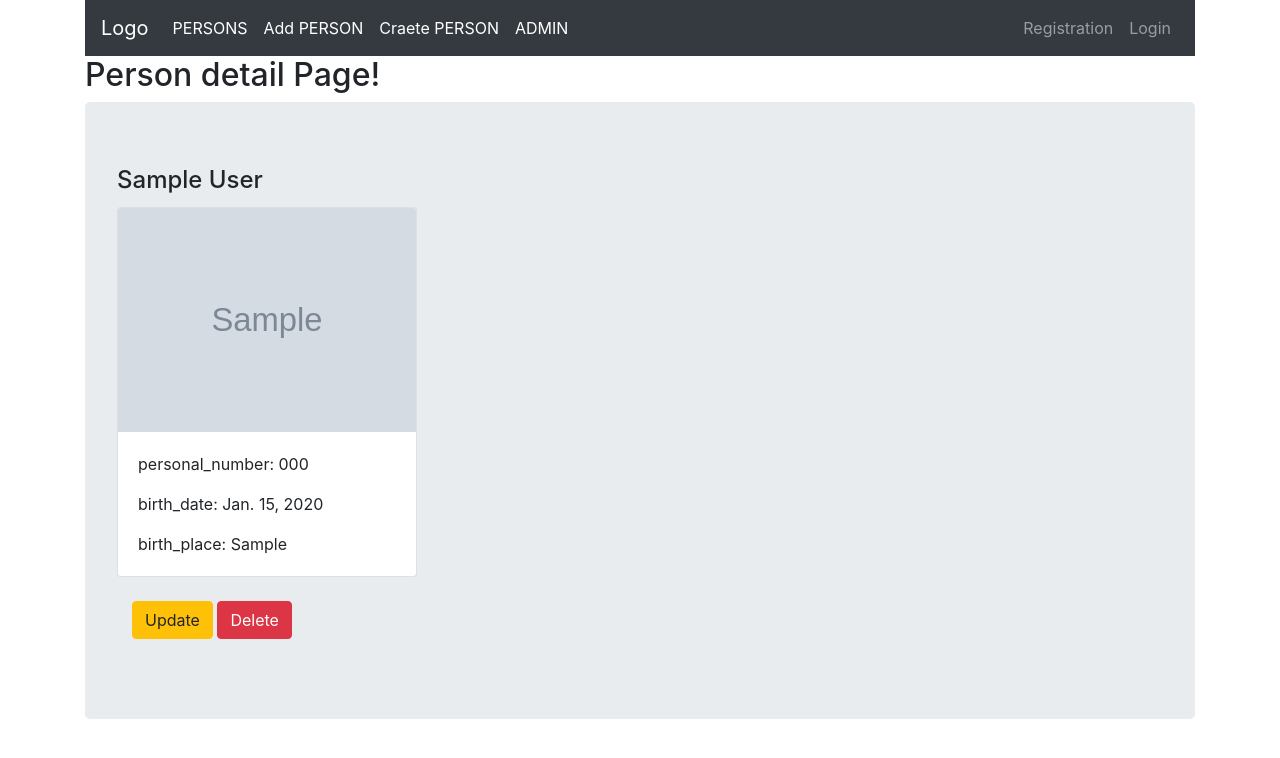
After one commit to Giorgi1971/postgresql_django, a Django app: page /person/1 in a window 1280 px wide. The commit adds this page. Shown: the top 758 px of the page. Run offline with Django 3.2, Linux system fonts and the light colour scheme; tables that the repository leaves empty hold one stand-in row (values such as "Sample post"); grey boxes marked "Sample" are stand-in pictures; some libraries are stand-ins or nearby versions.

Commit message:
Add class base views, also CRUD

```diff
--- a/card/person/models.py
+++ b/card/person/models.py
@@ -1,10 +1,11 @@
-from typing import Pattern
 from django.db import models
 from django.forms import widgets
 from django.forms.fields import TimeField
+from django.urls.base import reverse
 from django.utils import timezone
 from datetime import datetime, date, timedelta
 from django.core.exceptions import ValidationError
+from django.urls import resolve, reverse_lazy
 
 
 # ვალიდატორი პირადი ნომერის გრაფაში მხოლოდ რიცხვების შეტანისათვის
@@ -17,10 +18,8 @@ def validate_numbers(value):
 
 # პიროვნების მონაცემები, არაა User-ის შვილობილი, არც OneToOneField-ით დაკავშორებული
 class Person(models.Model):
-    card_number = models.CharField(max_length=9, unique=True)
     first_name = models.CharField(max_length=48)
     last_name = models.CharField(max_length=48)
-    photo = models.ImageField(upload_to='photo')
     citizen = models.CharField(max_length=24, default="GEORGIA")
     class SexType(models.TextChoices):
         M = 'Male', 'M'
@@ -30,10 +29,12 @@ class Person(models.Model):
         choices=SexType.choices,
     )
     personal_number = models.CharField(max_length=11, unique=True, validators=[validate_numbers])
+    card_number = models.CharField(max_length=9, unique=True)
+    photo = models.ImageField(upload_to='photo')
     birth_date = models.DateField()
-    expiry_date = models.DateField(blank=True, null=True)
     birth_place = models.CharField(max_length=120, default="Tbilisi")
     issue_date = models.DateField(default=date.today()) # პირობითად ჩავთვალე რომ პირადობის გაცემის დღეს ხდება მონაცემის შეტანა
+    expiry_date = models.DateField(blank=True, null=True)
     issuing_authority = models.CharField(max_length=256, default="MINISTRY OF JUSTICE")
 
     def full_name(self):
@@ -47,3 +48,6 @@ class Person(models.Model):
         if not self.expiry_date:
             self.expiry_date = self.issue_date + timedelta(days=3652)
         super(Person, self).save(*args, **kwargs)
+
+    def get_absolute_url(self):
+        return reverse('person:person_detail', kwargs={'pk':self.pk})
--- a/card/person/templates/person/base.html
+++ b/card/person/templates/person/base.html
@@ -29,15 +29,19 @@
 
       <!-- Links -->
       <ul class="navbar-nav">
-        <li class="nav-item">
+        <li class="nav-item active">
           <a class="nav-link" href="{% url 'person:persons' %}">PERSONS</a>
         </li>
         <li class="nav-item">
-          <a class="nav-link" href="{% url 'person:add_person' %}">ADD PERSON</a>
+          <a class="nav-link active" href="{% url 'person:add_person' %}">Add PERSON</a>
+        </li>
+        <li class="nav-item">
+          <a class="nav-link active" href="{% url 'person:createperson' %}">Craete PERSON</a>
         </li>
 
+
         <li class="nav-item">
-          <a class="nav-link" href="{% url 'admin:index' %}">ADMIN</a>
+          <a class="nav-link  active" href="{% url 'admin:index' %}">ADMIN</a>
         </li>
       </ul>
       <ul class="navbar-nav ml-auto">
--- /dev/null
+++ b/card/person/templates/person/person_detail.html
@@ -0,0 +1,29 @@
+{% extends 'person/base.html' %}
+
+{% block body %}
+<h2>
+    Person detail Page!
+</h2>
+<div class="jumbotron">
+    <h4 class="card-title">{{ person.full_name }}</h4>
+        <div class="card" style="width:300px">
+          <img class="card-img-top" src="{{ person.photo.url }}" alt="Card image" style="width:100%">
+          <div class="card-body">
+            <p class="card-text">personal_number: {{ person.personal_number }}</p>
+            <p class="card-text">birth_date: {{ person.birth_date }}</p>
+            <p class="card-text">birth_place: {{ person.birth_place }}</p>
+          </div>
+        </div>
+        <br>
+
+        <div class="container">
+            <p>
+                <a class="btn btn-warning" href="{% url 'person:updateperson' pk=person.pk %}">Update</a>
+
+                <a class="btn btn-danger" href="{% url 'person:deleteperson' pk=person.pk %}">Delete</a>
+            </p>
+        </div>
+
+    </div>
+
+{% endblock %}
--- a/card/person/urls.py
+++ b/card/person/urls.py
@@ -1,11 +1,15 @@
 from django.urls import path
 from . import views
-from .views import PersonListView
+from .views import *
 
 
 app_name = 'person'
 urlpatterns = [
     path('', views.index, name='index'),
     path('persons/', PersonListView.as_view(), name='persons'),
+    path('person/<int:pk>', PersonDetailView.as_view(), name='person_detail'),
     path('add_person/', views.add_person, name='add_person'),
+    path('createperson/', CreatePersonView.as_view(), name='createperson'),
+    path('updateperson/<int:pk>/', UpdatePersonView.as_view(), name='updateperson'),
+    path('deleteperson/<int:pk>/', PersonDeleteView.as_view(), name='deleteperson'),
 ]
--- a/card/person/views.py
+++ b/card/person/views.py
@@ -1,27 +1,27 @@
+"""
+პირადობის მოწმობის მონაცემების შეტანა ბაზაში, კორექტირება, წაშლა.
+მონაცემები არაა User კლასთან დაკავშირებული.
+"""
 from datetime import timezone
+from django.db.models import fields
+from django.urls import reverse_lazy
 from django.utils import timezone
 from django.http.response import HttpResponse, HttpResponseRedirect
 from django.shortcuts import render
-from django.views.generic.list import ListView
 from .models import Person
 from .forms import PersonForm
-# Create your views here.
+from django.views.generic import (CreateView, DeleteView, UpdateView, DetailView, ListView)
 
 
 def index(request):
     return render(request, 'person/index.html', {'time':timezone.now().date()})
 
 
-# def persons(request):
-#     person_list = Person.objects.all()
-#     return render(request, 'person/person_list.html', {'person_list':person_list,
-#         })
-
-
 class PersonListView(ListView):
     model = Person
 
 
+# ამ მეთოდით უფრო მარტივად ვასებთ, მეტი ავტომატიზაცია აქვს და ვალიდაცია
 def add_person(request):
     form = PersonForm()
     if request.method == 'POST':
@@ -38,3 +38,23 @@ def add_person(request):
         else:
             return render(request, 'person/add_person.html', {'form':form})
     return render(request, 'person/add_person.html', {'form':form})
+
+
+class CreatePersonView(CreateView):
+    fields = '__all__'
+    model = Person
+
+
+class UpdatePersonView(UpdateView):
+    fields = '__all__'
+    model = Person
+
+
+class PersonDetailView(DetailView):
+    model = Person
+
+
+# ეს არ შლის სურათს მედია ფაილიდან. გადასაწყვეტია ...
+class PersonDeleteView(DeleteView):
+    model = Person
+    success_url = reverse_lazy('person:persons')
```
Also changed, not shown: card/person/admin.py (+7 -11 lines), card/person/templates/person/index.html (+3 -8 lines), card/person/templates/person/person_confirm_delete.html (added, +15 -0 lines), card/person/templates/person/person_form.html (added, +20 -0 lines), card/person/templates/person/person_list.html (+6 -1 lines), card/person/migrations/0015_auto_20211023_1107.py (added).
